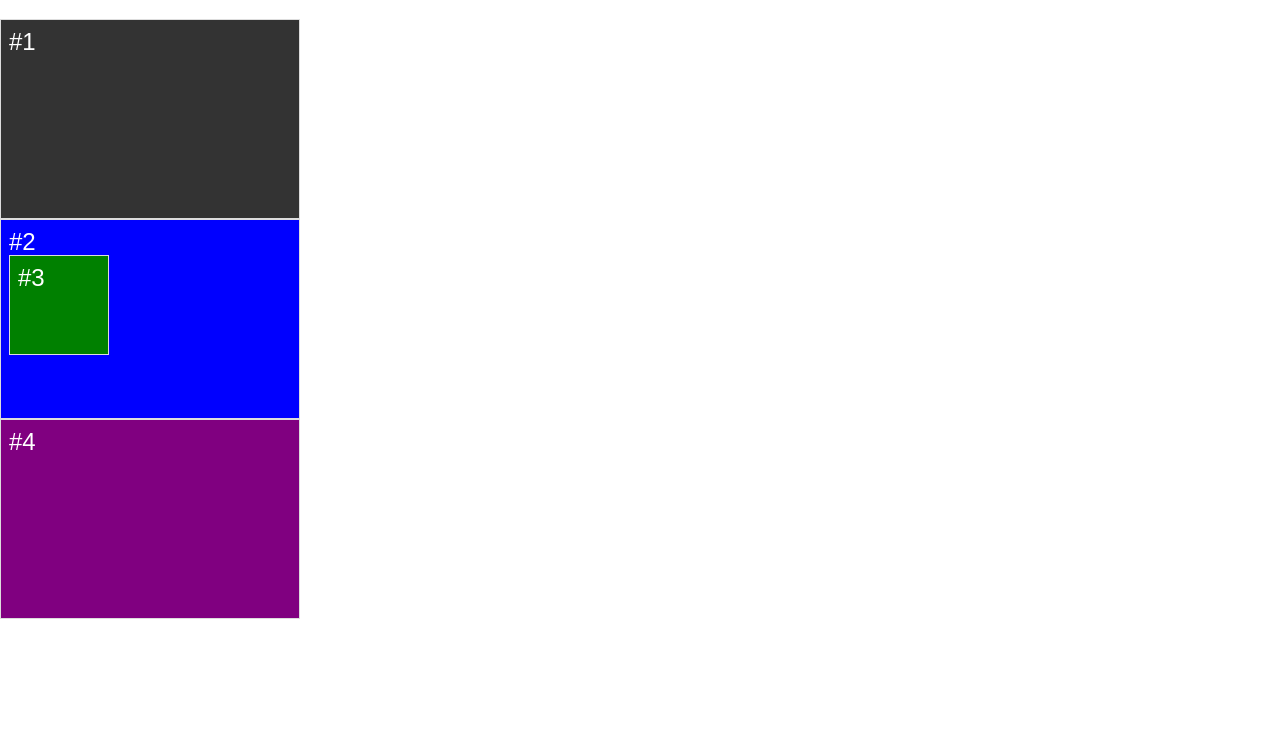
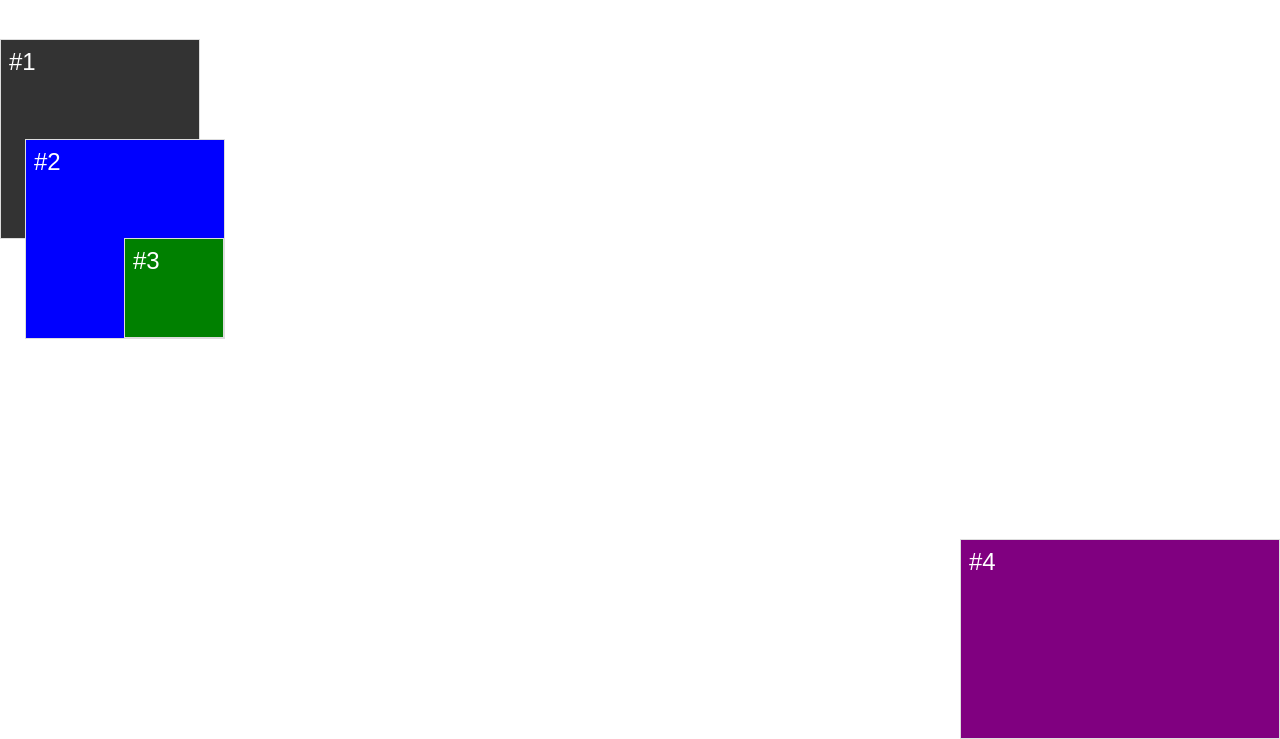
Before and after one commit to electricBeard/IAT-339-LAB-05, a plain HTML site: page LAB 05-Positioning_Exercise/05-Positioning_Task/index.html in a window 1280 px wide. Shown: the part 61-800 px from the top of the page. Drawn offline with Linux system fonts and the light colour scheme.

Commit message:
with completed requirements

```diff
--- a/LAB 05-Positioning_Exercise/05-Positioning_Task/css/main.css
+++ b/LAB 05-Positioning_Exercise/05-Positioning_Task/css/main.css
@@ -1 +1,69 @@
-*,*::after,*::before{-webkit-box-sizing:border-box;-moz-box-sizing:border-box;box-sizing:border-box}body{font-family:Arial, Verdana, sans-serif}.container .block{min-height:200px;min-width:200px;max-width:300px;color:white;padding:0.5em;background-color:#333;border:0.1em solid #DDD}.container .block h2{margin:0;font-weight:normal}.container .block.small{min-height:auto;min-width:auto;width:100px;height:100px}.container .bg-blue{background-color:blue}.container .bg-green{background-color:green}.container .bg-purple{background-color:purple}
+*,*::after,*::before{
+    -webkit-box-sizing:border-box;
+    -moz-box-sizing:border-box;
+    box-sizing:border-box
+}
+
+body{
+    font-family:Arial, Verdana, sans-serif
+}
+
+.block{
+    /* this is the basis of the boxes, change here affect them all */
+    min-height:200px;
+    min-width:200px;
+    max-width:300px;
+    color:white;
+    padding:0.5em;
+    background-color:#333;
+    border:0.1em solid #DDD
+}
+
+.block h2{
+    /* affects the h2 titles of all boxes */
+    margin:0;
+    font-weight:normal
+}
+
+.b-1{
+    /* box #1 */
+    position:absolute;
+    left: 0;
+    top: 100px;
+    z-index: -1;
+}
+
+.b-2{
+    /* box #2 */
+    background-color:blue;
+    position: absolute;
+    left: 25px;
+    top: 200px;
+}
+
+.b-3{
+    /* box #3 */
+    background-color:green;
+    position: relative;
+    min-height:auto;
+    min-width:auto;
+    width:100px;
+    height:100px;
+    right: -90px;
+    bottom: -62px;
+}
+
+.b-4{
+    /* box #4 */
+    background-color:purple;
+    position: fixed;
+    right: 0;
+    bottom: 0;
+    width: 25vw;
+    height: 25vh;
+    max-width: 1000rem;
+    max-height: 1000rem;
+    min-width: 0;
+    min-height: 0;
+    z-index: -2;
+}
--- a/LAB 05-Positioning_Exercise/05-Positioning_Task/index.html
+++ b/LAB 05-Positioning_Exercise/05-Positioning_Task/index.html
@@ -1,3 +1,23 @@
+<!--
+    IAT 339 LAB 05
+
+    Requirements:
+    0. DONE _ Make new repo
+    1. DONE _ Position box 1 behind box 2
+    2. DONE _ Position box 3 in the bottom-right corner of box 2
+    3. DONE _ Position box 4 in the bottom-right corner of the browser
+    4. DONE _ Set box 4 to span 25% width and 25% height of the viewport.
+    5. DONE _ All boxes must be overtop of box 4
+    6. Add comments as needed to explain code.
+    7. Validate the page.
+-->
+
+<!--
+    References:
+    - Absolute and Z-index info: https://www.w3schools.com/cssref/pr_pos_z-index.php#:~:text=The%20z%2Dindex%20property%20specifies,with%20a%20lower%20stack%20order.
+    - Relative info: https://www.w3schools.com/css/css_positioning.asp
+ -->
+
 <!DOCTYPE html>
 <html>
 
@@ -14,29 +34,31 @@
 <!-- Main exercise here -->
 <body>
     <h1>CSS Positioning - Code Task</h1>
-        <!-- Box Container -->
+        <!-- Box Container, this holds the coloured boxes -->
         <div class="container">
 
             <!-- Box 1 -->
-            <div class="block">
+            <div class="block b-1">
             <h2>#1</h2>
             </div>
 
             <!-- Box 2 -->
-            <div class="block bg-blue">
+            <div class="block b-2">
             <h2>#2</h2>
 
                 <!-- Box 3 -->
-                <div class="block bg-green small">
+                <div class="block b-3">
                 <h2>#3</h2>
                 </div>
             </div>
 
             <!-- Box 4 -->
-            <div class="block bg-purple">
+            <div class="block b-4">
             <h2>#4</h2>
             </div>
 
+        <!--close container  -->
         </div>
 </body>
 </html>
+<!-- end file -->
```
